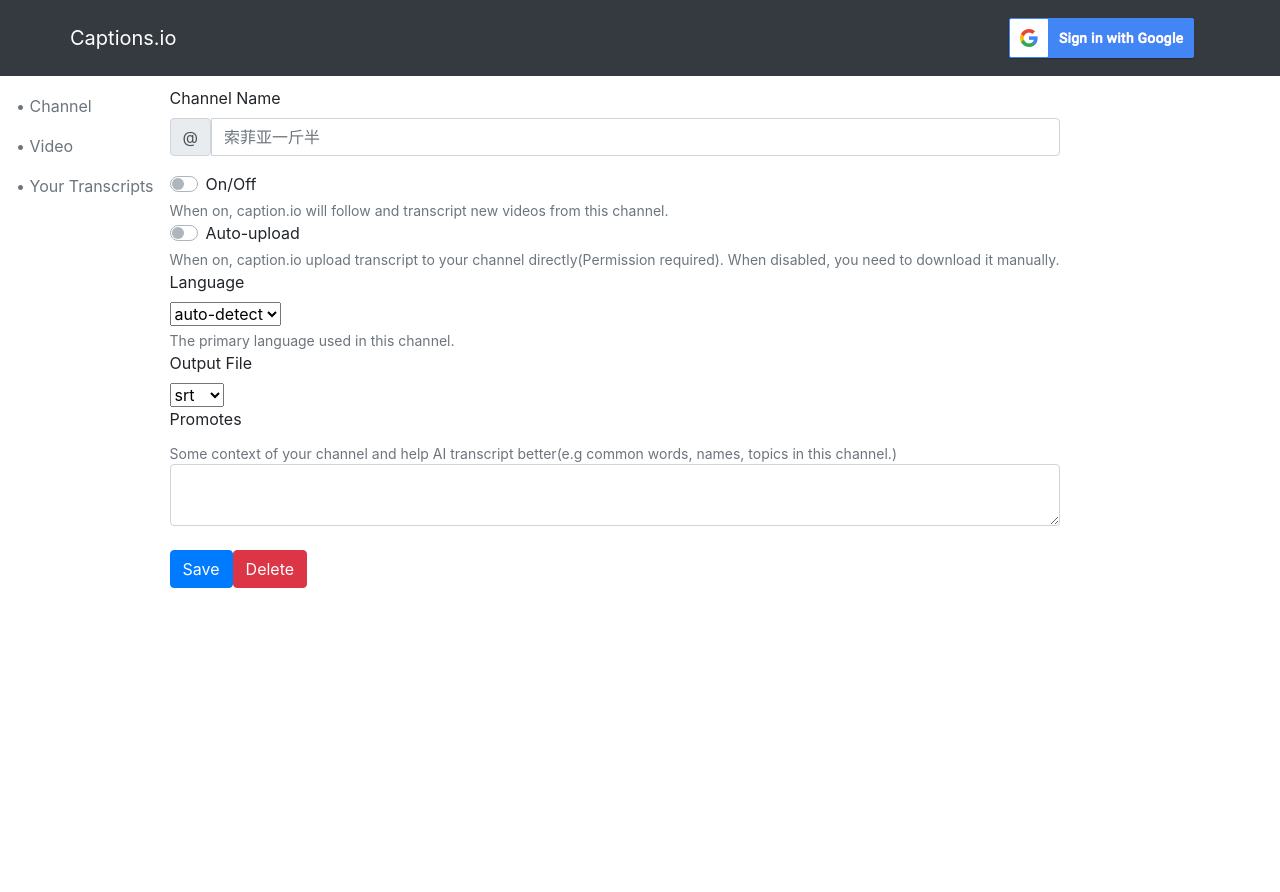
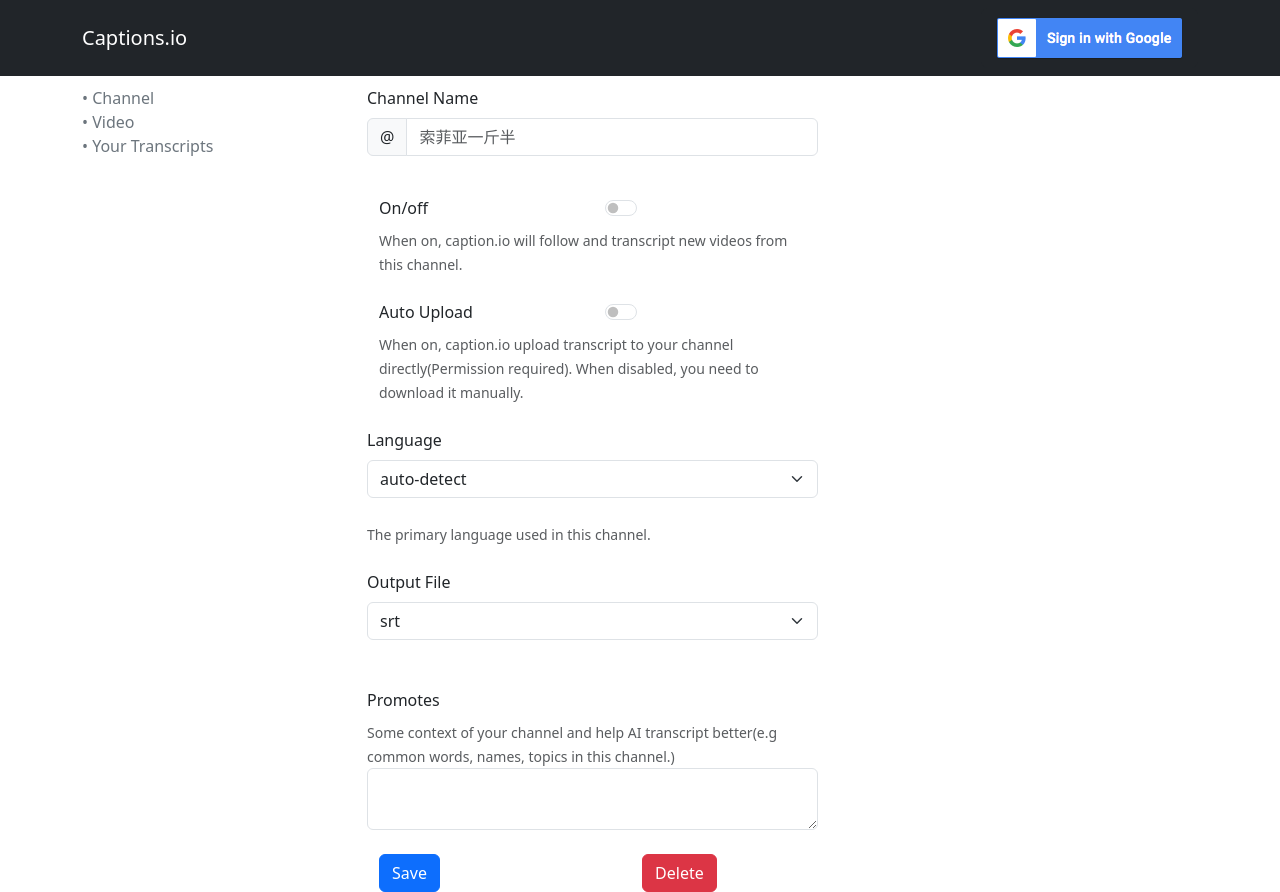
Before and after one commit to NoPointExc/cap-www, a React (Create React App) app: page / in a window 1280 px wide. Before the commit the page ends 800 px from the top, so only its background shows below. Built offline with nearby package versions, Linux system fonts and the light colour scheme.

Commit message:
Adjust-ed Channel UI

```diff
--- a/package.json
+++ b/package.json
@@ -7,7 +7,7 @@
     "@testing-library/react": "^11.2.7",
     "@testing-library/user-event": "^12.8.3",
     "aws-sdk": "^2.986.0",
-    "bootstrap": "^4.6.0",
+    "bootstrap": "^5.3.2",
     "classnames": "^2.3.1",
     "diff": "^5.0.0",
     "dotenv": "^10.0.0",
@@ -17,11 +17,11 @@
     "node.js": "^0.0.1-security",
     "prismjs": "^1.25.0",
     "react": "^17.0.2",
-    "react-bootstrap": "^1.5.2",
+    "react-bootstrap": "^2.9.1",
     "react-cookie": "^4.1.1",
     "react-dom": "^17.0.2",
     "react-player": "^2.9.0",
-    "react-scripts": "^1.1.5",
+    "react-scripts": "^5.0.1",
     "react-simple-code-editor": "^0.11.0",
     "web-vitals": "^1.1.2",
     "youtube-dl-exec": "^1.2.6"
--- a/src/Channel.js
+++ b/src/Channel.js
@@ -4,10 +4,15 @@
 import InputGroup from 'react-bootstrap/InputGroup';
 
 
+import Container from 'react-bootstrap/Container';
+import Row from 'react-bootstrap/Row';
+import Col from 'react-bootstrap/Col';
+
 function Channel(props) {
     return (
         <Form>
-            <Form.Label>Channel Name</Form.Label>
+            <div class="channel-name-form">
+                <Form.Label width="1000px">Channel Name</Form.Label>
                 <InputGroup className="mb-3">
                     <InputGroup.Text id="basic-addon1">@</InputGroup.Text>
                     <Form.Control
@@ -16,58 +21,91 @@
                         aria-describedby="basic-addon1"
                     />
                 </InputGroup>
-            <Form.Check
-                type="switch"
-                id="on-off"
-                label="On/Off"
-            />
-            <Form.Text id="onoffHelp" muted>
+            </div>
+            <br/>
+            <div className="on-off-form">
+                <Container>
+                    <Row>
+                        <Col><Form.Label>On/off</Form.Label></Col>
+                        <Col><Form.Check type="switch" id="on-off" /></Col>
+                    </Row>
+                    <Row>
+                        <Col>
+                            <Form.Text muted>
                             When on, caption.io will follow and transcript new videos from this channel.
                             </Form.Text>
-            <Form.Check
-                type="switch"
-                id="auto-upload"
-                label="Auto-upload"
-            />
+                        </Col>
+                    </Row>
+                </Container>
+            </div>
+            <br/>
+            <div className="auto-upload-form">
+                <Container>
+                    <Row>
+                        <Col><Form.Label>Auto Upload</Form.Label></Col>
+                        <Col><Form.Check type="switch" id="auto-upload" /></Col>
+                    </Row>
+                    <Row>
+                        <Col>
                             <Form.Text id="onoffHelp" muted>
                                 When on, caption.io upload transcript to your channel directly(Permission required). When disabled, you need to download it manually.
                             </Form.Text>
-
-            <Form.Label>Language</Form.Label><br/>
-            <select class="form-select">
+                        </Col>
+                    </Row>
+                </Container>
+            </div>
+            <br/>
+            <div class="language-form">
+                <Form.Label>Language</Form.Label><br />
+                <Form.Select>
                     <option selected>auto-detect</option>
                     <option value="1">English</option>
                     <option value="2">简体中文</option>
                     <option value="3">繁体中文</option>
-            </select>
-            <br/>
+                </Form.Select>
+                <br />
                 <Form.Text id="language-help" muted>
                     The primary language used in this channel.
                 </Form.Text>
-
+            </div>
+            <br/>
+            <div class="output-form">
                 <Form.Label>Output File</Form.Label><br />
-            <select class="form-select">
+                <Form.Select>
                     <option selected>srt</option>
                     <option value="1">srt</option>
                     <option value="2">json</option>
-            </select>
+                </Form.Select>
                 <br />
-
+            </div>
+            <br/>
+            <div class="promotes-form">
                 <Form.Label>Promotes</Form.Label>
+                <br/>
                 <Form.Text id="promotes-help" muted>
                     Some context of your channel and help AI transcript better(e.g common words, names, topics in this channel.)
                 </Form.Text>
                 <InputGroup>
                     <Form.Control as="textarea" aria-label="With textarea" />
                 </InputGroup>
-
+            </div>
             <br/>
+            <div class="submit-form">
+                <Container>
+                    <Row>
+                        <Col md={4}>
                             <Button variant="primary" type="submit">
                                 Save
                             </Button>
+                        </Col>
+                        <Col md={{ span: 3, offset: 3}}>
                             <Button variant="danger" type="submit">
                                 Delete
                             </Button>
+                        </Col>
+                    </Row>
+                </Container>
+            </div>
         </Form>
     );
 }
--- a/src/Whisper.js
+++ b/src/Whisper.js
@@ -5,6 +5,10 @@
 import SideBar from "./SideBar";
 import Channel from "./Channel";
 import React from "react";
+
+import Container from 'react-bootstrap/Container';
+import Row from 'react-bootstrap/Row';
+import Col from 'react-bootstrap/Col';
 
 class App extends React.Component {
 
@@ -17,9 +21,12 @@
             <div className="App">
                 <MyNavBar {...this.props}/>
                 <div className="main-content">
-                {/* repalce this */}
-                    <SideBar/>
-                    <Channel/>
+                    <Container>
+                        <Row>
+                            <Col sm={3}><SideBar className="side" /></Col>
+                            <Col sm={5}><Channel className="main" /></Col>
+                        </Row>
+                    </Container>
                 </div>
             </div>
         );
--- a/src/css/App.css
+++ b/src/css/App.css
@@ -34,3 +34,7 @@
 .nav-link {
     color: #6C757D;
 }
+
+.labeled-switch {
+    margin-left: 10px;
+}
--- a/src/css/index.css
+++ b/src/css/index.css
@@ -11,3 +11,8 @@
   font-family: source-code-pro, Menlo, Monaco, Consolas, 'Courier New',
     monospace;
 }
+
+
+.labeled-switch {
+  margin-left: 10px;
+}
```
Also changed, not shown: src/css/Channel.css (added), 1 other file (tests, documents, lock files or other folders). Lines whose indentation alone changed are shown as unchanged.
